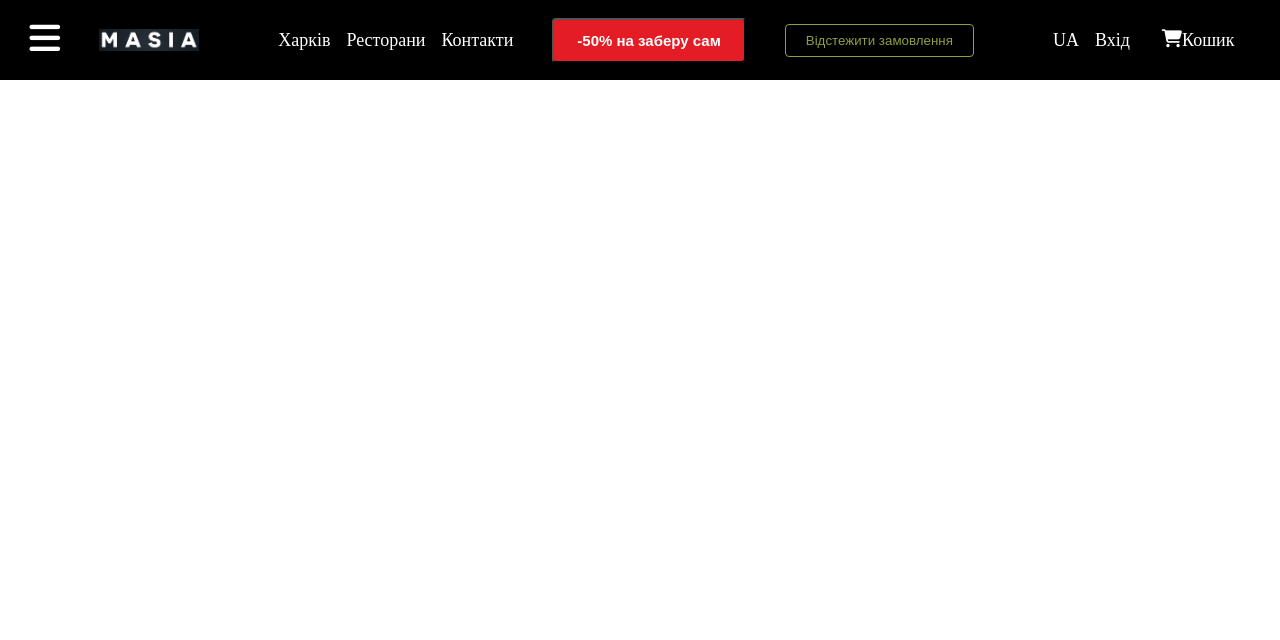
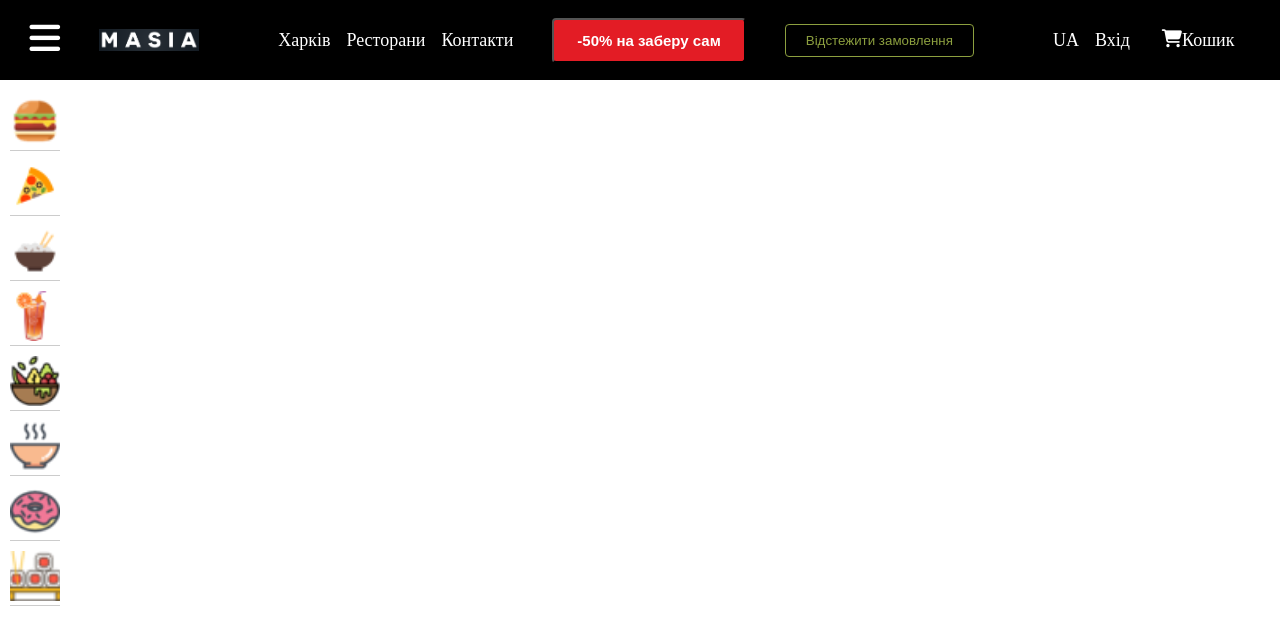
Before and after one commit to Olena-Olkhovyk/yummy_restaurant, a React (Create React App) app: page / in a window 1280 px wide. Shown: the top 640 px of the page. Built offline with nearby package versions, Linux system fonts and the light colour scheme.

Commit message:
Link menu component to App

```diff
--- a/src/App.js
+++ b/src/App.js
@@ -1,10 +1,12 @@
 import "./App.css";
 import Header from "./Components/Header/Header";
+import Menu from "./Components/Menu/Menu";
 
 function App() {
   return (
     <div className="App">
       <Header />
+      <Menu />
     </div>
   );
 }
```
